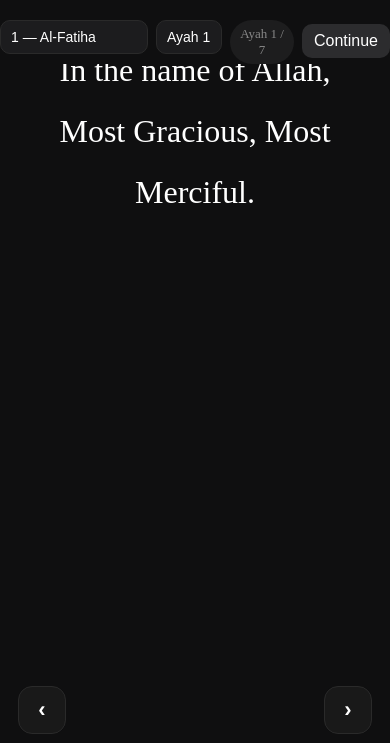
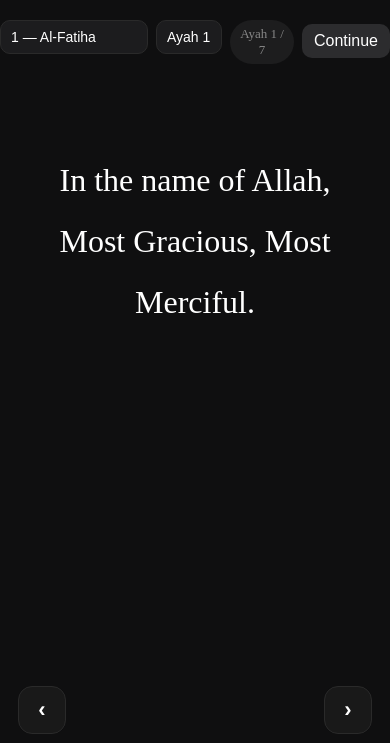
Before and after one commit to shabirdewji/Quran-viewer, a Flask app: page /view/1/1 in a window 390 px wide. Shown: the top 743 px of the page. Run offline with Flask 3, Linux system fonts and the light colour scheme; data comes from the database, SQL or seed files in the repository.

Commit message:
iphone version scrolling

```diff
--- a/templates/ayah.html
+++ b/templates/ayah.html
@@ -57,11 +57,16 @@ body {
 /* -------------------------------- */
 
 .topbar {
-    position: relative;
-    flex: 0 0 auto;
+    position: fixed;
+    top: 0;
+    left: 0;
+    right: 0;
     background: var(--bg);
     color: var(--text);
+
     z-index: 9999;
+
+    height: 110px;
 }
 
 .footer {
@@ -93,6 +98,19 @@ body {
     position: fixed;
     top: 0;
     bottom: 100px; /* footer height */
+    left: 0;
+    right: 0;
+
+    overflow-y: auto;
+    -webkit-overflow-scrolling: touch;
+
+    padding: 20px;
+    box-sizing: border-box;
+}
+.page {
+    position: fixed;
+    top: 110px;   /* MUST match topbar height */
+    bottom: 100px;
     left: 0;
     right: 0;
 
```
